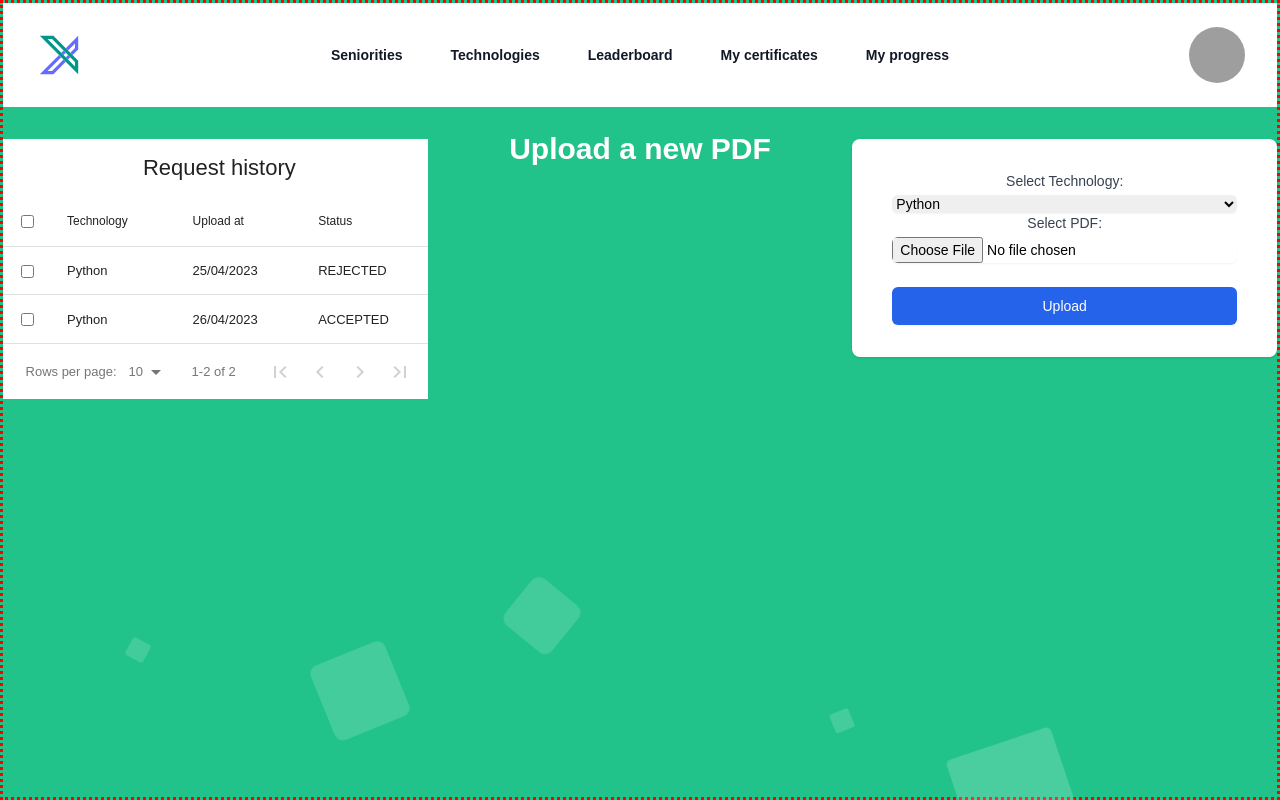
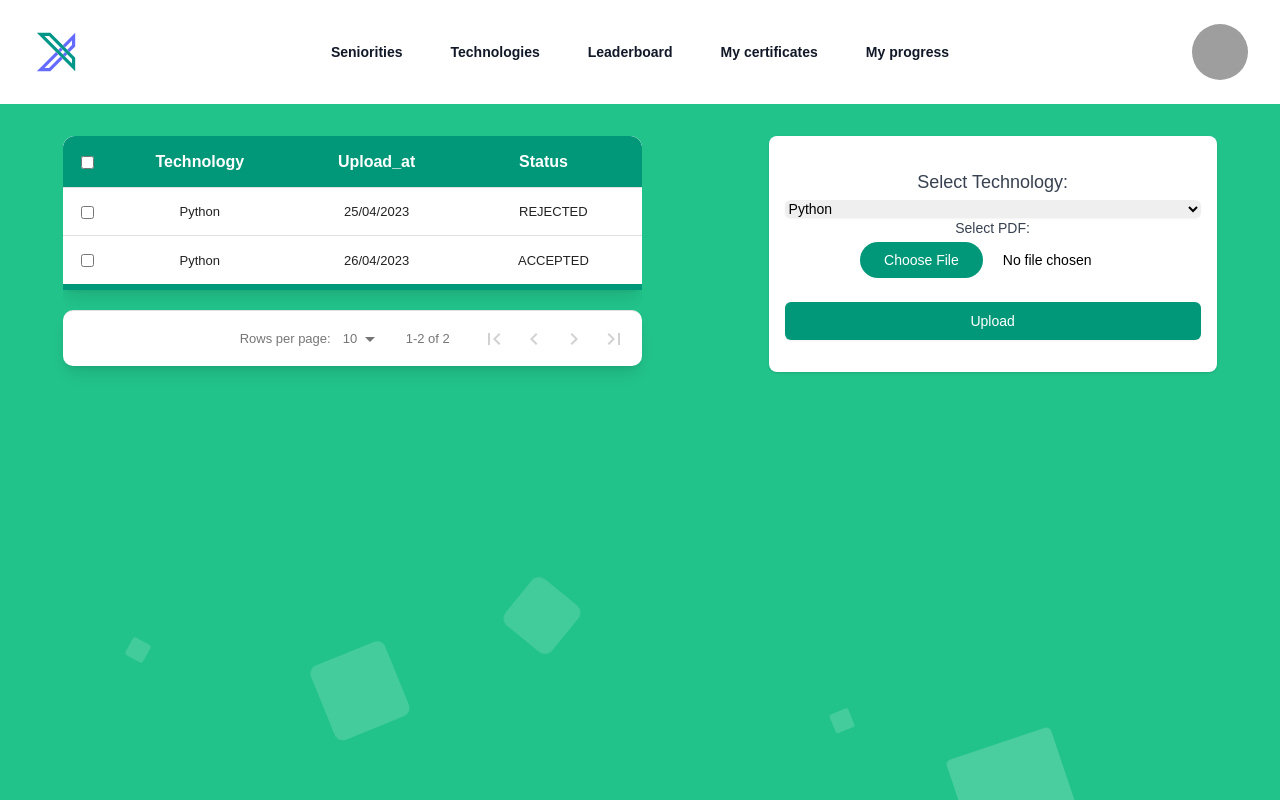
Before and after one commit to ExpertizeEafit/FrontEnd, a React (Vite) app: page /certificates in a window 1280 px wide. Built offline with nearby package versions, Linux system fonts and the light colour scheme; grey boxes are pictures that could not be loaded; a web font is replaced by a local one.

Commit message:
RequestHistory styles

```diff
--- a/src/App.css
+++ b/src/App.css
@@ -116,7 +116,6 @@ html{
 #root {
   margin: 0 auto;
   text-align: center;
-  border: red dotted;
   height: 100%;
   min-height: 100vh;
   background-color: rgb(34, 195, 139);
--- a/src/components/LeaderboardTable/LeaderboardTable.tsx
+++ b/src/components/LeaderboardTable/LeaderboardTable.tsx
@@ -1,4 +1,6 @@
 import DataTable, { createTheme, TableColumn } from "react-data-table-component";
+import light from "../../styles/tableStyles"
+
 
 
 const conditionalRowStyles = [
@@ -42,42 +44,6 @@ const conditionalRowStyles = [
     }
 ];
 
-const light = {
-    table:{
-        style: {
-            fontSize: '50px',
-            minWidth: '400px',
-            boxShadow: '0 10px 15px -3px rgb(0 0 0 / 0.1), 0 4px 6px -4px rgb(0 0 0 / 0.1)',
-            borderBottom: '#009879 solid 6px',
-            marginBottom: '20px'
-        }
-    },
-    rows: {
-        style: {
-
-        },
-    },
-    headCells: {
-        style: {
-            fontSize: '16px',
-            backgroundColor: '#009879',
-            color: '#ffffff',
-            justifyContent:'center',
-            fontWeight: 'bold'
-        },
-    },
-    cells: {
-        style: {
-            justifyContent:'center',
-        },
-    },
-    pagination: {
-        style: {
-            borderRadius: '10px',
-            boxShadow: '0 10px 15px -3px rgb(0 0 0 / 0.1), 0 4px 6px -4px rgb(0 0 0 / 0.1)',
-        },
-    }
-};
 
 interface DataRow {
     id: number;
--- a/src/components/RequestTable/RequestTable.tsx
+++ b/src/components/RequestTable/RequestTable.tsx
@@ -1,17 +1,28 @@
-import DataTable from "react-data-table-component";
+import DataTable, { createTheme, TableColumn } from "react-data-table-component";
+import light from "../../styles/tableStyles"
 
-const columns = [
+
+
+interface DataRow {
+    id: number;
+    tech: string;
+    upl: string;
+    status: string;
+}
+
+const columns: TableColumn<DataRow>[] = [
     {
         name: 'Technology',
-        selector: (row: { tech: any; }) => row.tech,
+        selector: row => row.tech,
     },
     {
-        name: 'Upload at',
-        selector: (row: { upl: any; }) => row.upl,
+        name: 'Upload_at',
+        selector: row => row.upl,
     },
     {
         name: 'Status',
-        selector: (row: { status: any; }) => row.status,
+        selector: row=> row.status,
+        sortable: true
     },
 ];
 
@@ -32,13 +43,13 @@ const data = [
 
 const RequestTable = () => {
     return(
-        <div className="mt-8 sm:mx-auto sm:w-full sm:max-w-md">
+        <div className="mt-8 mx-auto w-full max-w-prose rounded-xl">
             <DataTable
-                title="Request history"
                 columns={columns}
                 data={data}
                 pagination
                 selectableRows
+                customStyles={light}
             />
         </div>
     );
--- a/src/components/UploadPDF/UploadPDF.tsx
+++ b/src/components/UploadPDF/UploadPDF.tsx
@@ -53,15 +53,11 @@ const UploadPDF: React.FC = () => {
 
     return (
         <>
-        <div className="sm:mx-auto sm:w-full sm:max-w-md">
-            <h2 className="mt-6 text-center text-3xl font-extrabold text-white">Upload a new PDF</h2>
-        </div>
-
-        <div className="mt-8 sm:mx-auto sm:w-full sm:max-w-md">
-            <div className="bg-white py-8 px-4 shadow sm:rounded-lg sm:px-10">
+        <div className="mt-8 mx-auto w-full max-w-md">
+            <div className="bg-white py-8 px-4 shadow rounded-lg px-10">
             <form className="space-y-6" onSubmit={handleSubmit}>
                 <div>
-                    <label htmlFor="technology" className="block text-sm font-medium text-gray-700">
+                    <label htmlFor="technology" className="block text-lg font-medium text-gray-700">
                         Select Technology:
                     </label>
                     <div className="mt-1">
@@ -80,14 +76,18 @@ const UploadPDF: React.FC = () => {
                         Select PDF:
                     </label>
                     <div className="mt-1">
-                        <input
-                        id="pdf"
-                        name="pdf"
-                        type="file"
-                        accept="application/pdf"
-                        onChange={handleFileChange}
-                        className="shadow-sm focus:ring-blue-500 focus:border-blue-500 block w-full sm:text-sm border-gray-300 rounded-md"
-                        />
+                        <label>
+                            <input type="file" className="text-sm text-grey-500
+                                file:mr-5 file:py-2 file:px-6
+                                file:rounded-full file:border-0
+                                file:text-sm file:font-medium
+                                file:bg-[#009879] file:text-white
+                                hover:file:cursor-pointer hover:file:bg-[#0bb894]"
+                                id="pdf"
+                                name="pdf"
+                                accept="application/pdf"
+                                onChange={handleFileChange} />
+                        </label>
                         {errorMessage && (
                         <p className="mt-2 text-sm text-red-600" id="file-validation-error">
                             {errorMessage}
@@ -104,7 +104,7 @@ const UploadPDF: React.FC = () => {
                 <button
                     type="submit"
                     disabled={!file}
-                    className="w-full flex justify-center py-2 px-4 border border-transparent rounded-md shadow-sm text-sm font-medium text-white bg-blue-600 hover:bg-blue-700 focus:outline-none focus:ring-2 focus:ring-offset-2 focus:ring-blue-500"
+                    className="w-full flex justify-center py-2 px-4 border border-transparent rounded-md shadow-sm text-sm font-medium text-white bg-[#009879] hover:bg-[#0bb894] focus:outline-none focus:ring-2 focus:ring-offset-2 focus:ring-blue-500"
                 >
                     Upload
                 </button>
--- /dev/null
+++ b/src/styles/tableStyles.tsx
@@ -0,0 +1,40 @@
+
+const light = {
+    table:{
+        style: {
+            fontSize: '50px',
+            minWidth: '400px',
+            boxShadow: '0 10px 15px -3px rgb(0 0 0 / 0.1), 0 4px 6px -4px rgb(0 0 0 / 0.1)',
+            borderBottom: '#009879 solid 6px',
+            marginBottom: '20px'
+        }
+    },
+    rows: {
+        style: {
+
+        },
+    },
+    headCells: {
+        style: {
+            fontSize: '16px',
+            backgroundColor: '#009879',
+            color: '#ffffff',
+            justifyContent:'center',
+            fontWeight: 'bold'
+        },
+    },
+    cells: {
+        style: {
+            justifyContent:'center',
+        },
+    },
+    pagination: {
+        style: {
+            borderRadius: '10px',
+            boxShadow: '0 10px 15px -3px rgb(0 0 0 / 0.1), 0 4px 6px -4px rgb(0 0 0 / 0.1)',
+        },
+    }
+};
+
+
+export default light;
--- a/src/views/CertificatesView.tsx
+++ b/src/views/CertificatesView.tsx
@@ -3,7 +3,7 @@ import UploadPDF from '../components/UploadPDF';
 
 export default function Home() {
     return (
-        <div className='flex flex-row'>
+        <div className='flex flex-wrap '>
             <RequestTable/>
             <UploadPDF/>
         </div>
```
